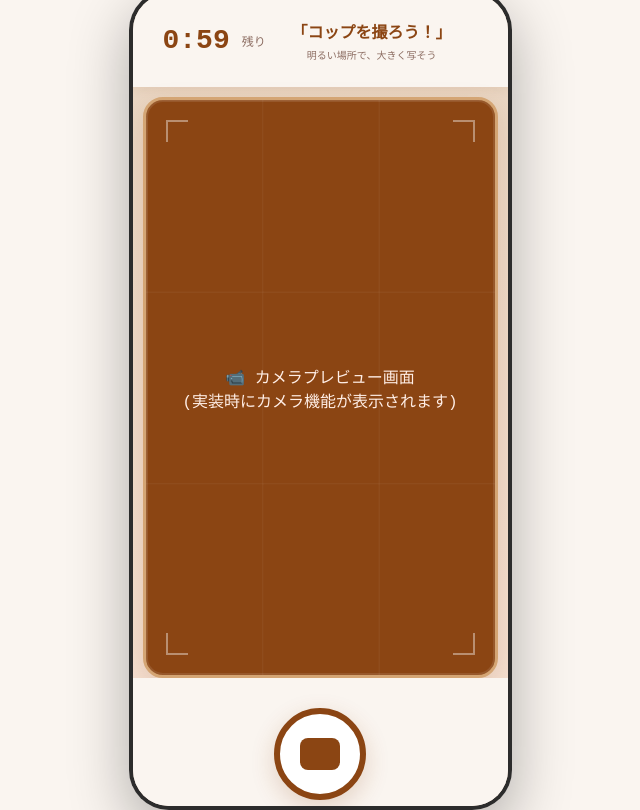
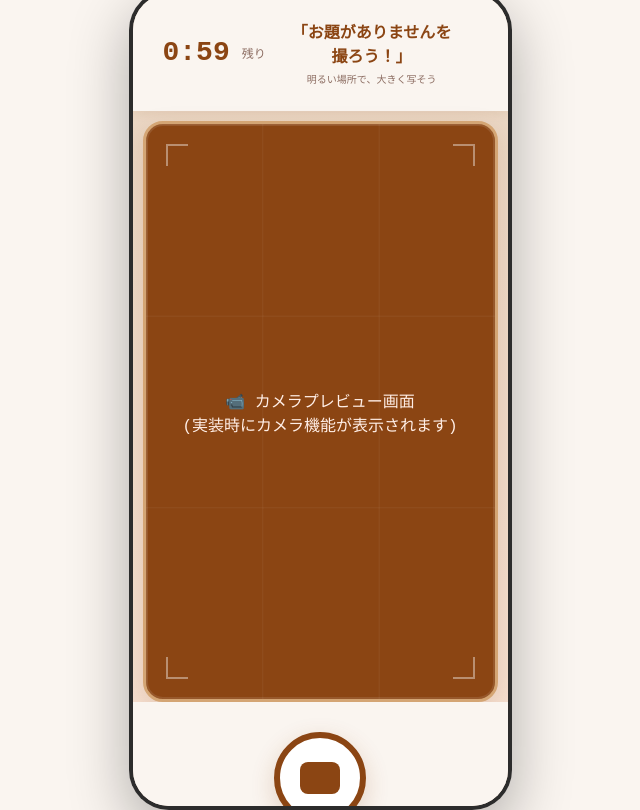
Before and after one commit to 25MPOOL/HunToru, a React (Vite) app in the folder apps/web/: page /photo in a window 1280 px wide. Shown: the whole page, without its empty margins (320-960 px from the left). Built offline with nearby package versions, Linux system fonts and the light colour scheme; a web font is replaced by a local one.

Commit message:
feat: GETした「お題」を画面に表示

```diff
--- a/apps/web/src/components/photo/PhotoScreen.tsx
+++ b/apps/web/src/components/photo/PhotoScreen.tsx
@@ -1,11 +1,13 @@
 import type React from 'react';
-import { useCallback, useState } from 'react';
+import { useCallback, useEffect, useMemo, useState } from 'react';
 import { useNavigate } from 'react-router-dom';
 
 import clsx from 'clsx';
 import { motion } from 'framer-motion';
 
 import styles from './PhotoScreen.module.css';
+
+import type { Theme } from '@/web/types';
 
 /**
  * フォーカスリングの位置情報を表す型
@@ -20,6 +22,7 @@ export const PhotoScreen = () => {
   const [focusRings, setFocusRings] = useState<FocusRingPosition[]>([]);
   const [isFlashing, setIsFlashing] = useState(false);
   const [isCapturing, setIsCapturing] = useState(false);
+  const [themes, setThemes] = useState<Theme[]>([]);
 
   const navigate = useNavigate();
 
@@ -81,6 +84,25 @@ export const PhotoScreen = () => {
     handleNextPreview();
   }, [handleNextPreview]);
 
+  useEffect(() => {
+    try {
+      const rawData =
+        localStorage.getItem('currentThemes') || '{ "themes": [] }';
+      const parsedObject = JSON.parse(rawData);
+      setThemes(parsedObject.themes || []);
+    } catch (e) {
+      console.error('Failed to load themes from localStorage', e);
+      setThemes([]);
+    }
+  }, []);
+
+  const currentTheme = useMemo(() => {
+    if (themes.length > 0) {
+      return themes[0].theme;
+    }
+    return 'お題がありません';
+  }, [themes]);
+
   return (
     <motion.div
       className={clsx(styles['screen'], styles['photo-screen'])}
@@ -101,7 +123,7 @@ export const PhotoScreen = () => {
             </div>
             <div className={styles['compact-challenge']}>
               <div className={styles['compact-challenge-text']}>
-                「コップを撮ろう！」
+                「{currentTheme}を撮ろう！」
               </div>
               <div className={styles['compact-challenge-hint']}>
                 明るい場所で、大きく写そう
```
